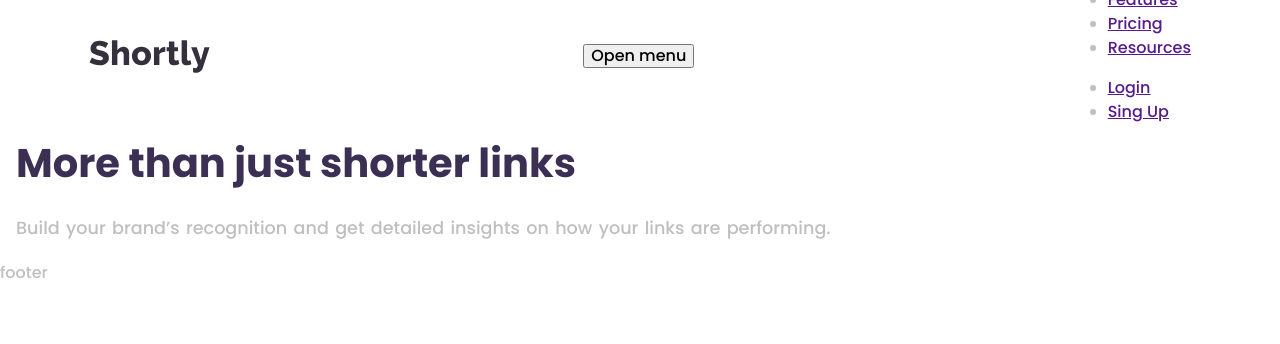
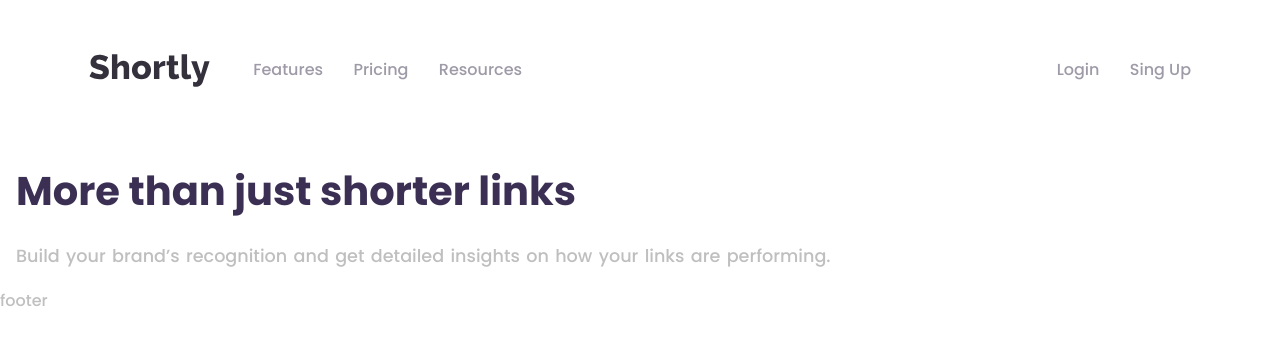
Before and after one commit to tretyakvl/gatsby-shortener-landing, a Gatsby site: page / in a window 1280 px wide. Built offline with nearby package versions, Linux system fonts and the light colour scheme; Gatsby itself is replaced by a stand-in of ours.

Commit message:
Adds header desktop styles

```diff
--- a/src/components/header/header.js
+++ b/src/components/header/header.js
@@ -6,8 +6,8 @@ import logo from '../../images/logo.svg'
 const Header = () => (
   <header className={style.header}>
     <img src={logo} alt='Shortly logo' />
-    <button>
-      Open menu
+    <button className={style.header__button}>
+      Open/close menu
     </button>
     <nav className={style.header__navigation}>
       <ul className={style.header__links}>
--- a/src/components/header/header.module.css
+++ b/src/components/header/header.module.css
@@ -9,13 +9,27 @@
   justify-content: space-between;
   align-items: center;
 
-  max-width: 1150px;
+  max-width: 71.875rem;
   height: var(--height);
   margin: 0 auto;
   padding: 0 var(--sidePadding);
 }
 
-@media(max-width: 600px) {
+.header__links {
+  margin: 0;
+  padding: 0;
+
+  list-style: none;
+}
+
+.header__links a {
+  display: inline-block;
+
+  color: inherit;
+  text-decoration: none;
+}
+
+@media(max-width: 40.625rem) {
   .header__navigation {
     position: absolute;
     top: calc(var(--height) - 0.875rem);
@@ -43,29 +57,46 @@
     padding-top: 1.5rem;
   }
 
-  .header__links {
-    margin: 0;
-    padding: 0;
-
-    list-style: none;
-  }
-
   .header__links > * + * {
     margin-top: 1rem;
   }
 
   .header__links a {
-    display: inline-block;
     padding: 0 0.5rem;
 
-    color: inherit;
     line-height: 2.3;
-    text-decoration: none;
   }
 }
 
-@media(min-width: 1150px) {
+@media(min-width: 40.625rem) {
   .header {
-    padding: 3.5rem 1.5rem;
+    --height: 8.75rem;
+    padding: 0 1.5rem;
+  }
+
+  .header__button {
+    display: none;
+  }
+
+  .header__navigation {
+    display: flex;
+    flex: 1 0 auto;
+    align-items: center;
+
+    margin-left: 2.7rem;
+
+    color: var(--linkColor);
+  }
+
+  .header__links {
+    display: flex;
+  }
+
+  .header__links + .header__links {
+    margin-left: auto;
+  }
+
+  .header__links > * + * {
+    margin-left: 1.9rem;
   }
 }
--- a/src/components/layout/layout.css
+++ b/src/components/layout/layout.css
@@ -16,6 +16,7 @@
 - Very Dark Violet: hsl(260, 8%, 14%) */
 :root {
   --textColor: hsl(0, 0%, 75%);
+  --linkColor: hsl(257, 7%, 63%);
   --headerColor: hsl(257, 27%, 26%);
 
   --bgDark: hsl(257, 27%, 26%);
```
